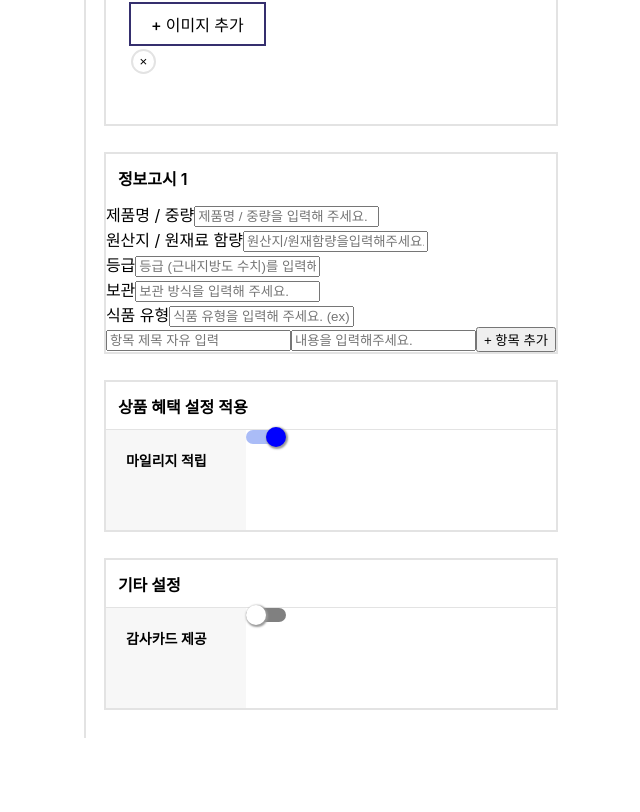
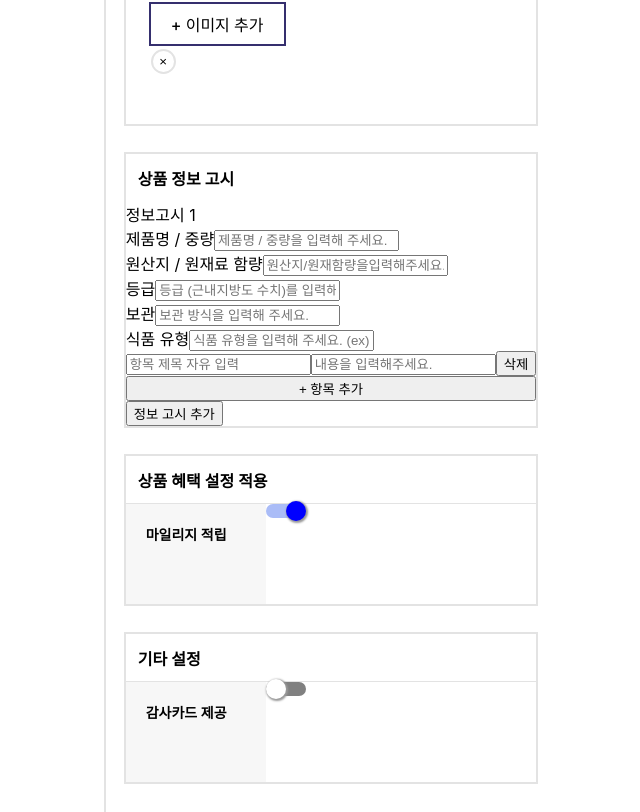
Before and after one commit to console-lo9/wanted_pre_onboarding_02, a React (Create React App) app: page / in a window 1280 px wide. Shown: the part 978-1790 px from the top of the page, without its empty margins (410-1050 px from the left). Before the commit the page ends 1716 px from the top, so only its background shows below. Built offline with nearby package versions, Linux system fonts and the light colour scheme.

Commit message:
Add: 항목추가, 정보고시추가 기능 구현

```diff
--- a/src/components/ProductInfo/Category.jsx
+++ b/src/components/ProductInfo/Category.jsx
@@ -1,15 +1,13 @@
 import SectionHeader from "layout/Section/SectionHeader";
 import SectionWrapper from "layout/Section/SectionWrapper";
 import React, { useState } from "react";
-import Items from "./Items";
+import ItemBox from "./ItemBox";
 
 function Category() {
-  const [order, setOrder] = useState(1);
-
   return (
     <SectionWrapper>
-      <SectionHeader children={`정보고시 ${order}`} />
-      <Items />
+      <SectionHeader children="상품 정보 고시" />
+      <ItemBox />
     </SectionWrapper>
   );
 }
--- /dev/null
+++ b/src/components/ProductInfo/ItemBox.jsx
@@ -0,0 +1,21 @@
+import React, { useState } from "react";
+import Items from "./Items";
+
+function ItemBox() {
+  const [order, setOrder] = useState(0);
+  const [itemList, setItemList] = useState([order]);
+  const handleClick = () => {
+    setOrder((prev) => prev + 1);
+    setItemList((state) => [...state, order]);
+  };
+  return (
+    <div>
+      {itemList.map((items, i) => (
+        <Items order={i + 1} key={i} />
+      ))}
+      <button onClick={handleClick}>정보 고시 추가</button>
+    </div>
+  );
+}
+
+export default ItemBox;
--- a/src/components/ProductInfo/Items.jsx
+++ b/src/components/ProductInfo/Items.jsx
@@ -4,7 +4,7 @@ import Item from "./Item";
 import styles from "./Items.module.css";
 import NewItem from "./NewItem";
 
-function Items() {
+function Items({ order }) {
   const [labelArr, setLabelArr] = useState([
     "제품명 / 중량",
     "원산지 / 원재료 함량",
@@ -23,19 +23,20 @@ function Items() {
   const [newItemTitle, setNewItemTitle] = useState("");
   const [newItemContent, setNewItemContent] = useState("");
 
-  // const handleSubmit = (e) => {
-  //   e.preventDefault();
-  //   setLabelArr((state) => [...state, newItemTitle]);
-  //   setPlaceHolderArr((state) => [...state, newItemContent]);
-  //   setNewItemTitle("");
-  //   setNewItemContent("");
-  // };
+  const handleClick = (event) => {
+    if (newItemTitle === "" || newItemContent === "") return;
+    setLabelArr((state) => [...state, newItemTitle]);
+    setPlaceHolderArr((state) => [...state, newItemContent]);
+    setNewItemTitle("");
+    setNewItemContent("");
+  };
   useEffect(() => {
     setNewItemTitle("");
     setNewItemContent("");
   }, []);
   return (
     <div className={styles.flexBox}>
+      <div>정보고시 {order}</div>
       {labelArr.map((label, i) => (
         <Item
           label={label}
@@ -49,9 +50,13 @@ function Items() {
         newItemContent={newItemContent}
         setNewItemTitle={setNewItemTitle}
         setNewItemContent={setNewItemContent}
-        setLabelArr={setLabelArr}
-        setPlaceHolderArr={setPlaceHolderArr}
-        // handleSubmit={handleSubmit}
+        order={order}
+      />
+      <button
+        children="+ 항목 추가"
+        type="submit"
+        form={`form-${order}`}
+        onClick={handleClick}
       />
     </div>
   );
--- a/src/components/ProductInfo/NewItem.jsx
+++ b/src/components/ProductInfo/NewItem.jsx
@@ -6,9 +6,7 @@ function NewItem({
   setNewItemContent,
   newItemTitle,
   newItemContent,
-  setLabelArr,
-  setPlaceHolderArr,
-  //   handleSubmit,
+  order,
 }) {
   const handleChange = (e) => {
     setNewItemTitle(e.target.value);
@@ -16,16 +14,9 @@ function NewItem({
   const handleChange2 = (e) => {
     setNewItemContent(e.target.value);
   };
-  const handleSubmit = (e) => {
-    e.preventDefault();
-    setLabelArr((state) => [...state, newItemTitle]);
-    setPlaceHolderArr((state) => [...state, newItemContent]);
-    setNewItemTitle("");
-    setNewItemContent("");
-  };
   return (
     <div>
-      <form>
+      <form id={`form-${order}`}>
         <input
           type="text"
           placeholder="항목 제목 자유 입력"
@@ -40,12 +31,7 @@ function NewItem({
           value={newItemContent}
           required
         />
-        <button
-          tag="add"
-          children="+ 항목 추가"
-          type="submit"
-          onSubmit={handleSubmit}
-        />
+        <button>삭제</button>
       </form>
     </div>
   );
```
